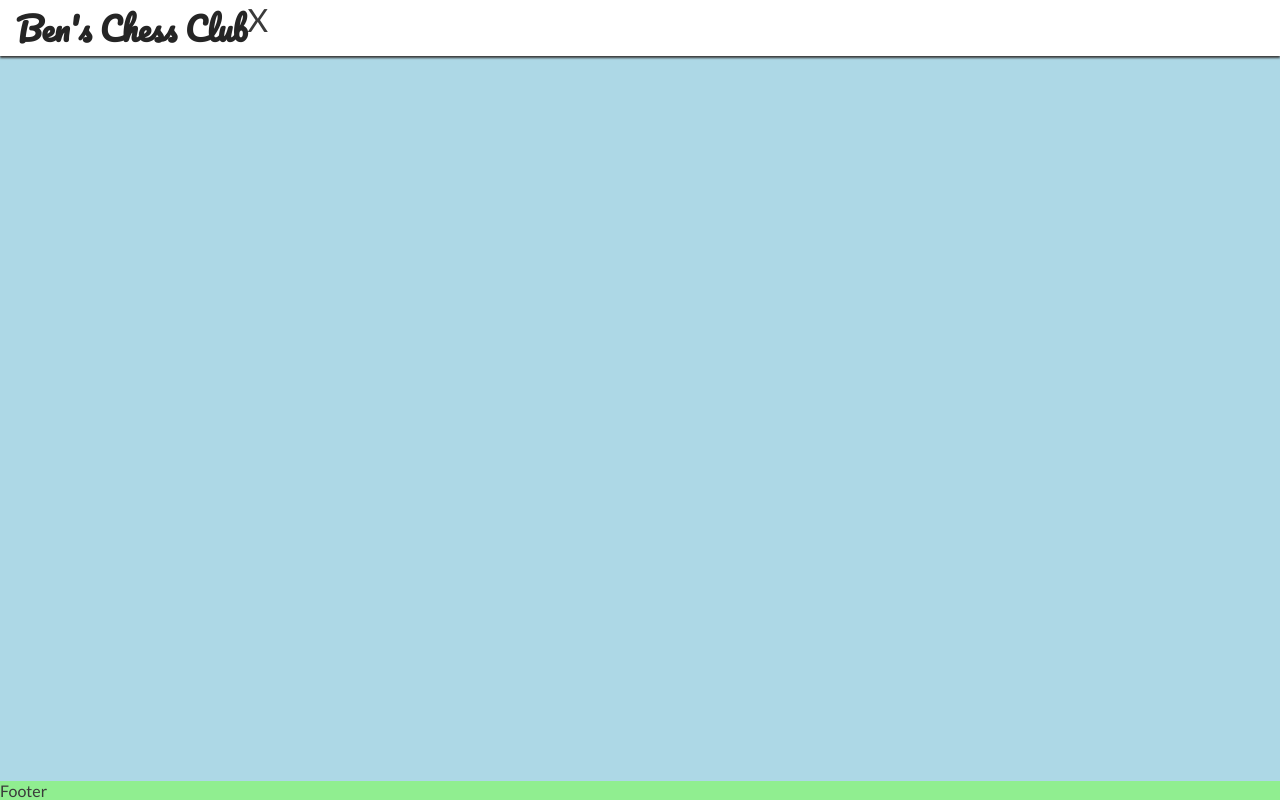
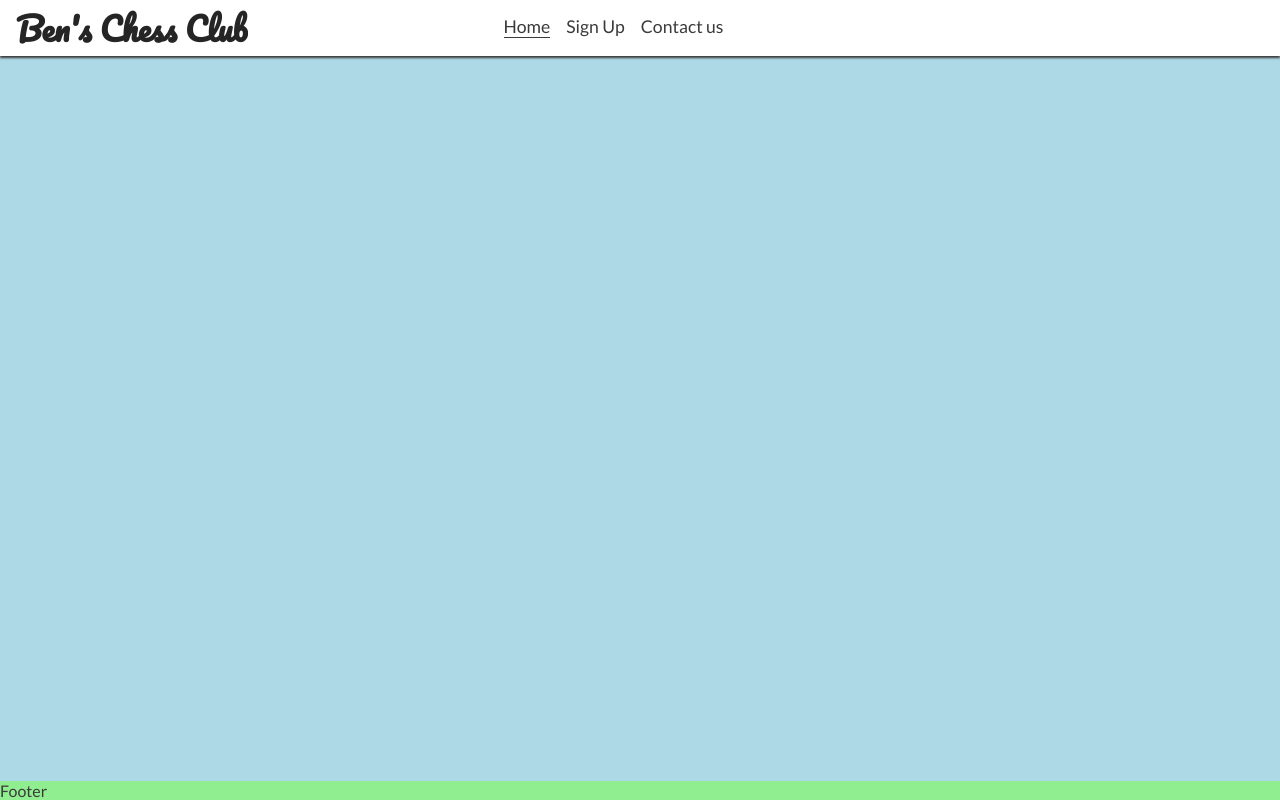
Before and after one commit to benbarker04/chess_club, a plain HTML site: page index.html in a window 1280 px wide. Drawn offline with Linux system fonts and the light colour scheme.

Commit message:
display navbar items, hide toggle label

```diff
--- a/assets/style.css
+++ b/assets/style.css
@@ -90,3 +90,29 @@ main {
 footer {
     background-color: lightgreen;
 }
+
+/* Media query: tablets and larger (768px and up) */
+@media screen and (min-width: 768px) {
+
+    /* Header */
+    nav {
+        display: block;
+        position: relative;
+        box-shadow: none;
+        width: fit-content;
+        padding-left: 15rem;
+        padding-top: 1rem;
+    }
+
+    #menu {
+        display: flex;
+    }
+
+    #menu > li{
+        padding-left: 1rem;
+        white-space: nowrap;
+    }
+
+    #nav-toggle-label{
+        display: none;
+    }
```
